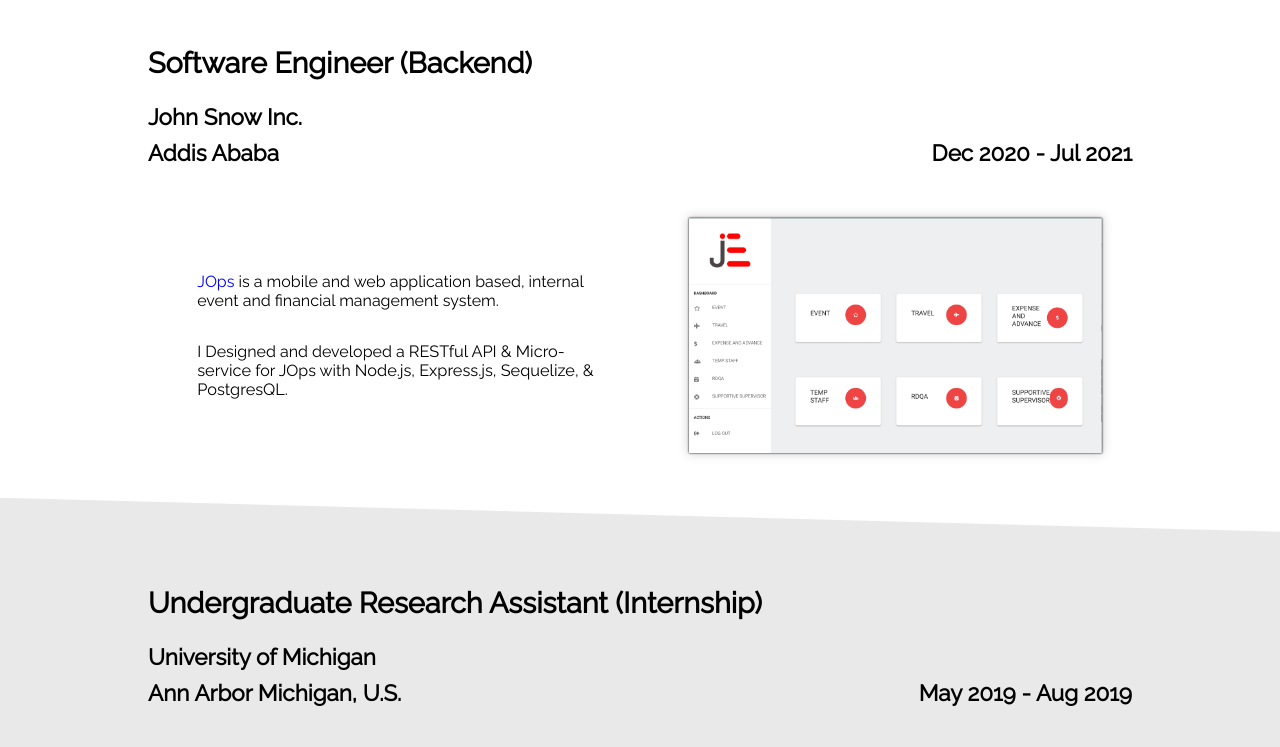
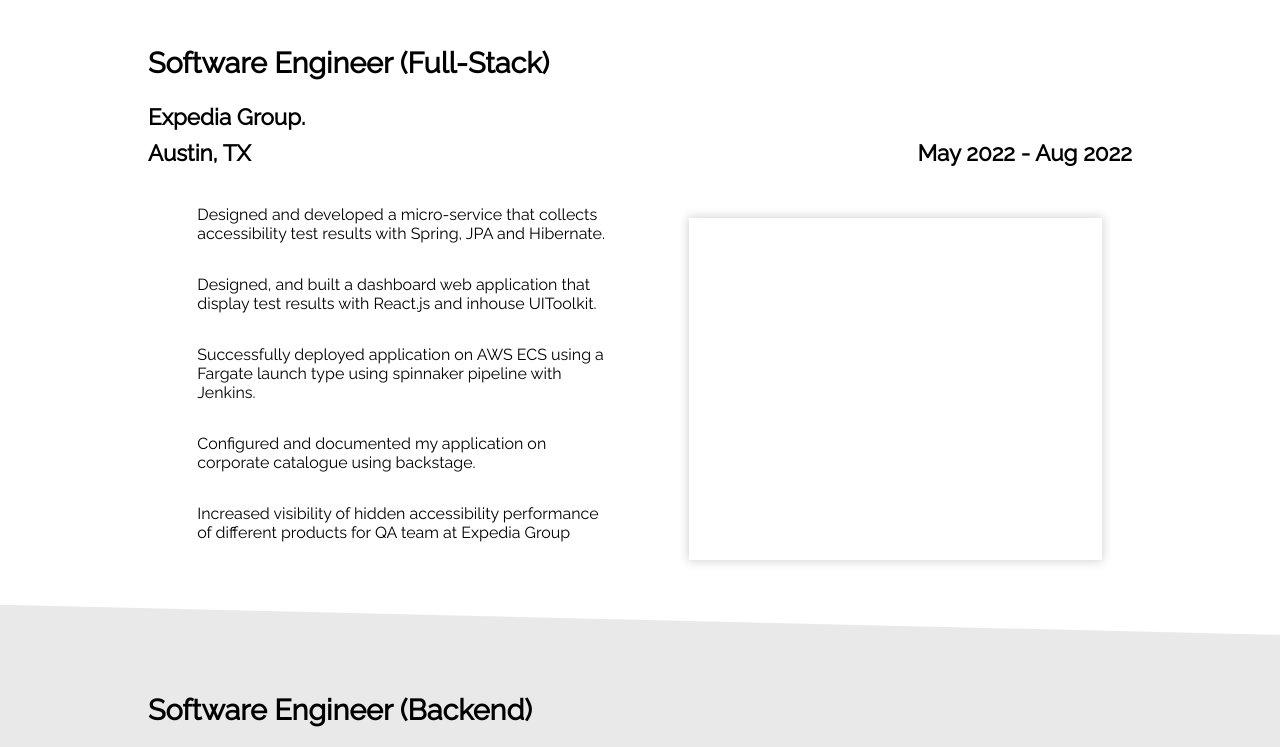
Before and after one commit to Eyoel-Wendwosen/Eyoel-Wendwosen.github.io, a plain HTML site: page experience/index.html in a window 1280 px wide. Shown: the part 176-923 px from the top of the page. Drawn offline with Linux system fonts and the light colour scheme.

Commit message:
updated experience

```diff
--- a/experience/index.html
+++ b/experience/index.html
@@ -43,13 +43,45 @@
             <div class="Experience Container">
                 <div class="ExperienceHeader">
                     <h2 class="SubHeader">
+                        Software Engineer (Full-Stack)
+                    </h2>
+                    <h3 class="">
+                        <span class="CompanyHeader">Expedia Group.</span>
+                        <div class="WhereAbout">
+                            <span class="LocationHeader">Austin, TX</span>
+                            <span class="TimelineHeader">May 2022 - Aug 2022</span>
+                        </div>
+                    </h3>
+                </div>
+                <div class="ExperienceContent">
+                    <div class="ExperienceText">
+                        <p>Designed and developed a micro-service that collects accessibility test results with Spring,
+                            JPA and Hibernate.
+                        <p>Designed, and built a dashboard web application that display test results with React.js and
+                            inhouse UIToolkit.</p>
+                        <p>Successfully deployed application on AWS ECS using a Fargate launch type using spinnaker
+                            pipeline with Jenkins.</p>
+                        <p>Configured and documented my application on corporate catalogue using backstage.</p>
+                        <p>Increased visibility of hidden accessibility performance of different products for QA team at
+                            Expedia Group</p>
+                        </p>
+                    </div>
+                    <div class="ExperienceImage">
+                    </div>
+                </div>
+            </div>
+        </div>
+        <div class="Experience-Wrapper">
+            <div class="Experience Container">
+                <div class="ExperienceHeader">
+                    <h2 class="SubHeader">
                         Software Engineer (Backend)
                     </h2>
                     <h3 class="">
                         <span class="CompanyHeader">John Snow Inc.</span>
                         <div class="WhereAbout">
                             <span class="LocationHeader">Addis Ababa</span>
-                            <span class="TimelineHeader">Dec 2020 - Jul 2021</span>
+                            <span class="TimelineHeader">Apr 2020 - Aug 2021</span>
                         </div>
                     </h3>
                 </div>
@@ -80,8 +112,8 @@
                     <h3 class="">
                         <span class="CompanyHeader">University of Michigan</span>
                         <div class="WhereAbout">
-                            <span class="LocationHeader">Ann Arbor Michigan, U.S.</span>
-                            <span class="TimelineHeader">May 2019 - Aug 2019</span>
+                            <span class="LocationHeader">Ann Arbor, MI</span>
+                            <span class="TimelineHeader">May 2019 - Mar 2020</span>
                         </div>
                     </h3>
                 </div>
```
